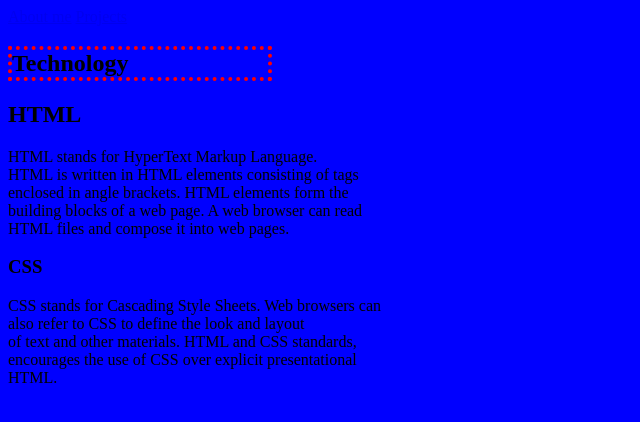
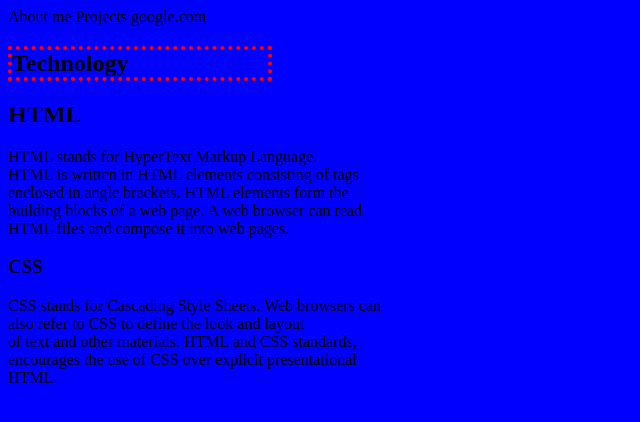
Before and after one commit to EsquivelA/EsquivelA, a plain HTML site: page public_html/Technology.html in a window 1280 px wide. Shown: the whole page, without its empty margins (0-640 px from the left). Drawn offline with Linux system fonts and the light colour scheme.

Commit message:
google
Made a google link on my technology page

```diff
--- a/public_html/Technology.html
+++ b/public_html/Technology.html
@@ -16,6 +16,7 @@ and open the template in the editor.
             <nav>
                 <a href="index.html">About me</a>
                 <a href="Projects.html">Projects</a>
+                <a href="http://google.com">google.com</a>
             </nav>
         </header>
         <article>
--- a/public_html/css/style.css
+++ b/public_html/css/style.css
@@ -1,5 +1,9 @@
 body {
 background-color: blue;
+}
+nav a {
+  color:black;
+
 }
 
 
```
